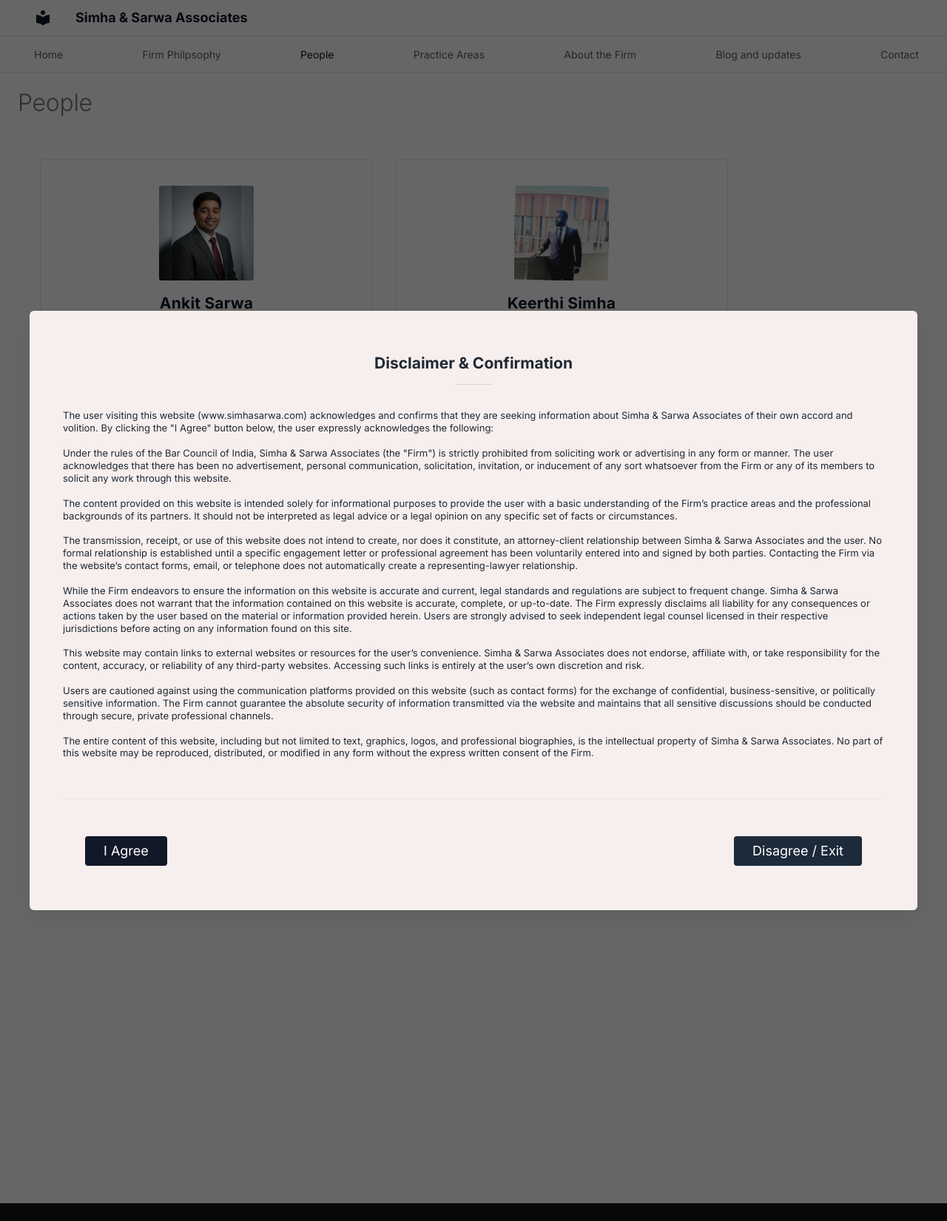
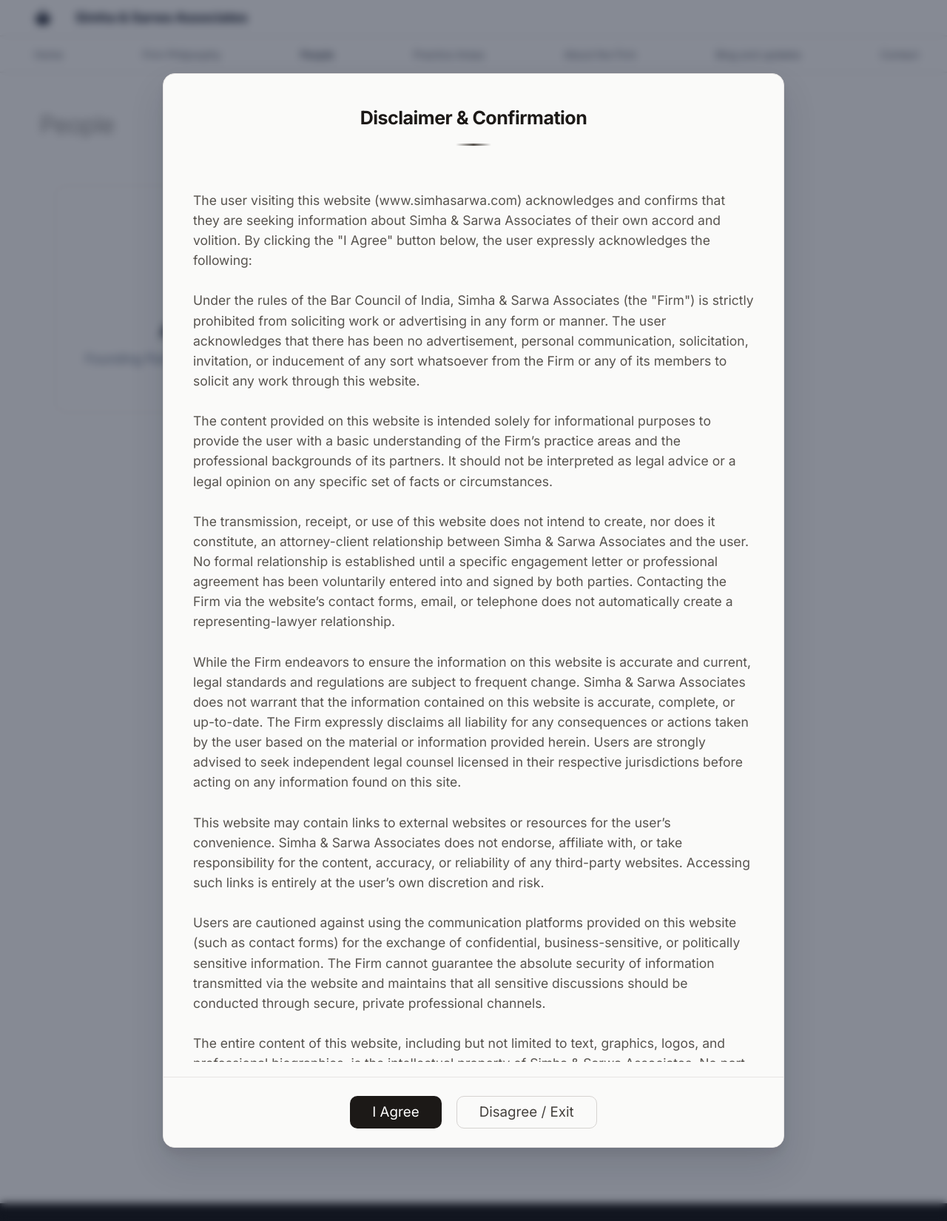
Before and after one commit to akhildp/simha-sarva, an MkDocs documentation site: the page built from docs/people.md, in a window 1280 px wide. Shown: the whole page at 74% size. Built offline with MkDocs 1.6.1 and Material for MkDocs 9.7.7, drawn with Linux system fonts in a browser that asks for light colours.

Commit message:
Cusror enhancements

```diff
--- a/docs/css/custom.css
+++ b/docs/css/custom.css
@@ -1,96 +1,161 @@
 /* =========================================================
-   ACCENT SYSTEM (LOCAL, NOT MATERIAL-DEPENDENT)
+   MODERN DESIGN TOKENS
 ========================================================= */
 
 :root {
-  --accent-color: #9A8356;        /* muted gold */
-  --accent-color-soft: #E7DFC9;
+  /* Palette */
+  --color-accent: #a68b5b;
+  --color-accent-hover: #8b7349;
+  --color-accent-muted: #e8e2d4;
+  --color-accent-subtle: #f5f2eb;
+
+  --color-text: #0f172a;
+  --color-text-muted: #475569;
+  --color-text-soft: #64748b;
+
+  --color-surface: #ffffff;
+  --color-surface-elevated: #fafaf9;
+  --color-border: #e7e5e4;
+  --color-border-strong: #d6d3d1;
+
+  /* Spacing scale (4px base) */
+  --space-1: 0.25rem;
+  --space-2: 0.5rem;
+  --space-3: 0.75rem;
+  --space-4: 1rem;
+  --space-5: 1.25rem;
+  --space-6: 1.5rem;
+  --space-8: 2rem;
+  --space-10: 2.5rem;
+  --space-12: 3rem;
+  --space-16: 4rem;
+
+  /* Layout */
+  --content-max: 72rem;
+  --content-narrow: 65ch;
+  --radius-sm: 6px;
+  --radius-md: 10px;
+  --radius-lg: 14px;
+  --radius-xl: 20px;
+
+  /* Shadows */
+  --shadow-sm: 0 1px 2px rgba(15, 23, 42, 0.04);
+  --shadow-md: 0 4px 12px rgba(15, 23, 42, 0.06), 0 2px 4px rgba(15, 23, 42, 0.04);
+  --shadow-lg: 0 12px 32px rgba(15, 23, 42, 0.08), 0 4px 8px rgba(15, 23, 42, 0.04);
+  --shadow-focus: 0 0 0 3px var(--color-accent-muted);
+
+  /* Motion */
+  --ease-out: cubic-bezier(0.22, 1, 0.36, 1);
+  --duration-fast: 0.2s;
+  --duration-normal: 0.3s;
 }
 
 /* =========================================================
-   GLOBAL RESET / MATERIAL NEUTRALIZATION
+   GLOBAL / MATERIAL OVERRIDES
 ========================================================= */
 
-/* Remove docs UI */
 .md-nav--secondary,
 .md-sidebar--primary,
 .md-search {
   display: none !important;
 }
 
-/* Main content centering */
 .md-main__inner {
-  max-width: 1300px;
-  margin: 0 auto;
+  max-width: var(--content-max);
+  margin-inline: auto;
+  padding-inline: var(--space-6);
 }
 
 .centered-container {
-  max-width: 1300px;
-  margin: 0 auto;
+  max-width: var(--content-max);
+  margin-inline: auto;
+  padding-inline: var(--space-6);
 }
 
-/* Header + tabs */
+/* Header & navigation */
 .md-header,
 .md-tabs {
-  background: #ffffff !important;
-  color: #0F172A !important;
-  border-bottom: 1px solid #E5E7EB;
+  background: var(--color-surface) !important;
+  color: var(--color-text) !important;
+  border-bottom: 1px solid var(--color-border);
+  box-shadow: var(--shadow-sm);
 }
 
 .md-header__title,
 .md-tabs__link {
-  color: #0F172A !important;
+  color: var(--color-text) !important;
 }
 
-/* Active tab */
 .md-tabs__link--active {
-  color: #0F172A !important;
-  border-bottom: 2px solid var(--accent-color);
+  color: var(--color-text) !important;
+  border-bottom: 2px solid var(--color-accent);
+  font-weight: 500;
 }
 
-/* Icons */
 .md-icon,
 .md-header__button,
 .md-tabs__link svg {
-  color: #0F172A !important;
-  fill: #0F172A !important;
+  color: var(--color-text) !important;
+  fill: var(--color-text) !important;
+}
+
+/* Navbar layout */
+.md-tabs__inner {
+  max-width: var(--content-max);
+  margin-inline: auto;
+  padding-inline: var(--space-6);
+}
+
+.md-tabs__list {
+  display: flex;
+  justify-content: space-between;
+  width: 100%;
+  gap: var(--space-2);
+}
+
+.md-tabs__item {
+  flex: 0 0 auto;
 }
 
 /* Links */
 .md-typeset a {
-  color: #0F172A !important;
+  color: var(--color-text) !important;
   text-decoration: underline;
-  text-decoration-color: #CBD5E1;
+  text-decoration-color: var(--color-border);
+  text-underline-offset: 0.15em;
+  transition: color var(--duration-fast) var(--ease-out),
+              text-decoration-color var(--duration-fast) var(--ease-out);
 }
 
 .md-typeset a:hover {
-  color: #020617 !important;
-  text-decoration-color: var(--accent-color);
+  color: var(--color-accent-hover) !important;
+  text-decoration-color: var(--color-accent);
 }
 
 /* Buttons */
 .md-button {
   background: transparent !important;
-  color: #0F172A !important;
-  border: 1px solid #CBD5E1;
+  color: var(--color-text) !important;
+  border: 1px solid var(--color-border);
+  border-radius: var(--radius-sm);
+  transition: background var(--duration-fast), border-color var(--duration-fast);
 }
 
 .md-button:hover {
-  background: #F8FAFC;
-  border-color: #94A3B8;
+  background: var(--color-surface-elevated) !important;
+  border-color: var(--color-border-strong);
 }
 
 /* Focus & selection */
 :focus-visible {
-  outline: 2px solid #CBD5E1 !important;
+  outline: 2px solid var(--color-accent);
   outline-offset: 2px;
 }
 
 ::selection {
-  background: #E5E7EB;
+  background: var(--color-accent-muted);
 }
 
-/* Kill any leftover Material tint hooks */
 [data-md-color-primary],
 [data-md-color-accent] {
   background: none !important;
@@ -98,147 +163,166 @@
 }
 
 /* =========================================================
-   NAVBAR JUSTIFICATION (CENTERED)
+   TYPOGRAPHY & CONTENT
 ========================================================= */
 
-.md-tabs__inner {
-  max-width: 1100px;
-  margin: 0 auto;
+.md-typeset {
+  --md-typeset-a-color: var(--color-text);
 }
 
-.md-tabs__list {
-  display: flex;
-  justify-content: space-between;
-  width: 100%;
+.md-typeset p,
+.md-typeset li,
+.md-typeset blockquote,
+.md-typeset td,
+.md-typeset th {
+  text-align: justify;
+  hyphens: none;
 }
 
-.md-tabs__item {
-  flex: 0 0 auto;
+.md-typeset p {
+  text-indent: 0 !important;
+  line-height: 1.7;
+}
+
+.md-typeset p + p {
+  text-indent: 1.5em;
+}
+
+@media (max-width: 768px) {
+  .md-typeset p,
+  .md-typeset li,
+  .md-typeset blockquote {
+    text-align: left;
+    hyphens: none;
+  }
 }
 
 /* =========================================================
-   PEOPLE GRID
+   PEOPLE PAGE – MODERN CARD LAYOUT
 ========================================================= */
 
 .people-grid {
   display: grid;
   grid-template-columns: repeat(2, 1fr);
-  gap: 1.5rem;
-
-  max-width: 1100px;
-  margin: 2.75rem auto;
-  padding: 0 1.5rem;
+  gap: var(--space-8);
+  max-width: var(--content-max);
+  margin: var(--space-12) auto;
+  padding-inline: var(--space-4);
 }
 
-/* =========================================================
-   PERSON CARD
-========================================================= */
-
 .person-card {
-  background: #ffffff;
-  border: 1px solid #E5E7EB;
-  border-radius: 4px;
-
-  padding: 1.75rem 2rem;
+  background: var(--color-surface);
+  border: 1px solid var(--color-border);
+  border-radius: var(--radius-lg);
+  padding: var(--space-8);
   text-align: center;
   cursor: pointer;
+  position: relative;
+  overflow: hidden;
+  transition:
+    box-shadow var(--duration-normal) var(--ease-out),
+    transform var(--duration-normal) var(--ease-out),
+    border-color var(--duration-normal) var(--ease-out),
+    opacity var(--duration-normal) var(--ease-out);
+}
 
-  font-size: 0.75rem;
-  line-height: 1.5;
-
-  transition:
-    box-shadow 0.25s ease,
-    transform 0.25s ease,
-    opacity 0.25s ease,
-    border-color 0.25s ease;
+/* Subtle top accent when expanded */
+.person-card::before {
+  content: "";
+  position: absolute;
+  top: 0;
+  left: 0;
+  right: 0;
+  height: 3px;
+  background: var(--color-accent);
+  opacity: 0;
+  transition: opacity var(--duration-normal) var(--ease-out);
 }
 
 .person-card:hover {
-  transform: translateY(-2px);
-  box-shadow: 0 8px 22px rgba(15, 23, 42, 0.08);
-  border-color: var(--accent-color-soft);
+  transform: translateY(-4px);
+  box-shadow: var(--shadow-lg);
+  border-color: var(--color-accent-muted);
 }
 
-/* Expanded */
 .person-card.expanded {
-  box-shadow: 0 12px 30px rgba(15, 23, 42, 0.1);
+  box-shadow: var(--shadow-lg);
+  border-color: var(--color-accent-muted);
 }
 
-/* Dim inactive */
-.people-grid.has-active .person-card:not(.expanded) {
-  opacity: 0.6;
+.person-card.expanded::before {
+  opacity: 1;
 }
 
-/* =========================================================
-   PHOTO
-========================================================= */
+/* Dim inactive cards when one is expanded (using :has) */
+.people-grid:has(.person-card.expanded) .person-card:not(.expanded) {
+  opacity: 0.65;
+}
 
 .person-photo {
-  width: clamp(100px, 10vw, 130px);
-  height: auto;
+  width: clamp(112px, 12vw, 140px);
+  aspect-ratio: 1;
+  object-fit: cover;
   display: block;
-  margin: 0 auto 0.75rem;
-  border-radius: 3px;
-
-  transition: filter 0.25s ease;
+  margin-inline: auto var(--space-4);
+  border-radius: var(--radius-md);
+  transition: filter var(--duration-normal) var(--ease-out);
 }
 
 .person-card:hover .person-photo {
-  filter: saturate(105%);
+  filter: saturate(1.08);
 }
-
-/* =========================================================
-   NAME & ROLE
-========================================================= */
 
 .person-card h3 {
   margin: 0;
-  font-size: 1.05rem;
+  font-size: clamp(1rem, 2vw, 1.15rem);
   font-weight: 600;
-  letter-spacing: 0.01em;
-  color: #0F172A;
+  letter-spacing: 0.02em;
+  color: var(--color-text);
+  transition: color var(--duration-fast);
 }
 
-.person-card:hover h3 {
-  color: var(--accent-color);
+.person-card:hover h3,
+.person-card.expanded h3 {
+  color: var(--color-accent);
 }
 
 .person-role {
-  margin-top: 0.25rem;
-  font-size: 0.85rem;
-  color: #64748B;
+  margin-top: var(--space-1);
+  font-size: 0.875rem;
+  color: var(--color-text-soft);
+  font-weight: 500;
 }
-
-/* =========================================================
-   BIO (EXPANDING CONTENT)
-========================================================= */
 
 .person-bio {
   display: none;
-  margin-top: 1.1rem;
-  font-size: 0.85rem;
-  line-height: 1.65;
+  margin-top: var(--space-6);
+  padding-top: var(--space-6);
+  border-top: 1px solid var(--color-border);
+  font-size: 0.9375rem;
+  line-height: 1.7;
+  text-align: left;
 }
 
 .person-card.expanded .person-bio {
   display: block;
-  animation: fadeSlideIn 220ms ease-out;
+  animation: bioReveal 0.35s var(--ease-out) forwards;
 }
 
 .person-bio p {
-  margin-bottom: 0.75rem;
+  margin-bottom: var(--space-4);
   text-align: justify;
   hyphens: auto;
 }
 
-/* =========================================================
-   ANIMATION
-========================================================= */
+.person-bio p:last-child {
+  margin-bottom: 0;
+}
 
-@keyframes fadeSlideIn {
+@keyframes bioReveal {
   from {
     opacity: 0;
-    transform: translateY(-4px);
+    transform: translateY(-8px);
   }
   to {
     opacity: 1;
@@ -247,17 +331,29 @@
 }
 
 /* =========================================================
-   MOBILE
+   RESPONSIVE
 ========================================================= */
 
 @media (max-width: 768px) {
+  .md-main__inner {
+    padding-inline: var(--space-4);
+  }
+
   .people-grid {
     grid-template-columns: 1fr;
-    padding: 0 1rem;
+    gap: var(--space-6);
+    margin: var(--space-8) auto;
+    padding-inline: var(--space-2);
+  }
+
+  .person-card {
+    padding: var(--space-6);
   }
 
   .person-bio {
-    font-size: 0.9rem;
+    font-size: 0.9375rem;
+    margin-top: var(--space-5);
+    padding-top: var(--space-5);
   }
 
   .person-bio p {
@@ -271,41 +367,11 @@
 ========================================================= */
 
 @media (prefers-reduced-motion: reduce) {
-  * {
-    animation: none !important;
-    transition: none !important;
+  *,
+  *::before,
+  *::after {
+    animation-duration: 0.01ms !important;
+    animation-iteration-count: 1 !important;
+    transition-duration: 0.01ms !important;
   }
 }
-/* =========================================================
-   GLOBAL TEXT JUSTIFICATION
-========================================================= */
-
-/* Justify all readable content */
-.md-typeset p,
-.md-typeset li,
-.md-typeset blockquote,
-.md-typeset td,
-.md-typeset th {
-  text-align: justify;
-  hyphens: none;
-}
-
-
-.md-typeset p {
-  text-indent: 0 !important;
-}
-
-@media (max-width: 768px) {
-  .md-typeset p,
-  .md-typeset li,
-  .md-typeset blockquote {
-    text-align: left;
-    hyphens: none;
-  }
-}
-.md-typeset p {
-  line-height: 1.65;
-}
-.md-typeset p + p {
-  text-indent: 1.5em;
-}
--- a/docs/css/disclaimer.css
+++ b/docs/css/disclaimer.css
@@ -1,256 +1,257 @@
+/* =========================================================
+   MODERN DISCLAIMER MODAL – DESIGN TOKENS
+========================================================= */
+
+:root {
+  --disclaimer-bg: #fafaf9;
+  --disclaimer-border: #e7e5e4;
+  --disclaimer-text: #1c1917;
+  --disclaimer-text-muted: #57534e;
+  --disclaimer-overlay: rgba(15, 23, 42, 0.5);
+  --disclaimer-radius: 16px;
+  --disclaimer-shadow: 0 24px 48px rgba(15, 23, 42, 0.12), 0 8px 16px rgba(15, 23, 42, 0.08);
+  --disclaimer-btn-primary: #1c1917;
+  --disclaimer-btn-primary-hover: #292524;
+  --disclaimer-btn-secondary-border: #d6d3d1;
+  --disclaimer-btn-secondary-text: #44403c;
+  --disclaimer-ease: cubic-bezier(0.22, 1, 0.36, 1);
+  --disclaimer-duration: 0.3s;
+}
+
+/* =========================================================
+   OVERLAY
+========================================================= */
+
 #bci-disclaimer-overlay {
   position: fixed;
   inset: 0;
-  background: rgba(0, 0, 0, 0.6);
   z-index: 9999;
   display: flex;
   align-items: center;
   justify-content: center;
+  padding: var(--space-4, 1rem);
+  background: var(--disclaimer-overlay);
+  backdrop-filter: blur(6px);
+  -webkit-backdrop-filter: blur(6px);
+  opacity: 0;
+  animation: disclaimerOverlayIn 0.35s var(--disclaimer-ease) forwards;
 }
 
+#bci-disclaimer-overlay.fade-out {
+  animation: disclaimerOverlayOut 0.25s var(--disclaimer-ease) forwards;
+}
+
+@keyframes disclaimerOverlayIn {
+  from { opacity: 0; }
+  to   { opacity: 1; }
+}
+
+@keyframes disclaimerOverlayOut {
+  from { opacity: 1; }
+  to   { opacity: 0; }
+}
+
+/* =========================================================
+   MODAL BOX
+========================================================= */
+
 .bci-disclaimer-box {
-  background: #f7eeee;
-  max-width: 1200px;
-   padding: 2rem 2.25rem;
-  border-radius: 6px;
-  box-shadow:
-    0 10px 30px rgba(0, 0, 0, 0.08),
-    0 2px 6px rgba(0, 0, 0, 0.04);
+  background: var(--disclaimer-bg);
+  color: var(--disclaimer-text);
+  width: 100%;
+  max-width: 42rem;
+  max-height: min(88vh, 90dvh);
+  border-radius: var(--disclaimer-radius);
+  box-shadow: var(--disclaimer-shadow);
+  border: 1px solid var(--disclaimer-border);
   font-family: Inter, system-ui, -apple-system, BlinkMacSystemFont,
-               "Segoe UI", Roboto, "Helvetica Neue", Arial, sans-serif;
-  font-size: 0.65rem;
-  line-height: 1.3;
-  color: #1F2933;
+    "Segoe UI", Roboto, "Helvetica Neue", Arial, sans-serif;
+  font-size: clamp(0.8125rem, 1.5vw, 0.875rem);
+  line-height: 1.55;
+  overflow: hidden;
+  display: flex;
+  flex-direction: column;
+  opacity: 0;
+  transform: translateY(16px) scale(0.98);
+  animation: disclaimerBoxIn 0.4s var(--disclaimer-ease) 0.06s forwards;
+}
+
+#bci-disclaimer-overlay.fade-out .bci-disclaimer-box {
+  animation: disclaimerBoxOut 0.22s var(--disclaimer-ease) forwards;
+}
+
+@keyframes disclaimerBoxIn {
+  from {
+    opacity: 0;
+    transform: translateY(16px) scale(0.98);
+  }
+  to {
+    opacity: 1;
+    transform: translateY(0) scale(1);
+  }
+}
+
+@keyframes disclaimerBoxOut {
+  from {
+    opacity: 1;
+    transform: translateY(0) scale(1);
+  }
+  to {
+    opacity: 0;
+    transform: translateY(8px) scale(0.99);
+  }
+}
+
+/* Scrollable body */
+.bci-disclaimer-box > h2,
+.bci-disclaimer-box > p {
+  padding-inline: var(--space-8, 2rem);
+  padding-top: var(--space-8, 2rem);
+}
+
+.bci-disclaimer-box > p {
+  padding-bottom: var(--space-4, 1rem);
+  overflow-y: auto;
+  -webkit-overflow-scrolling: touch;
+  flex: 1 1 auto;
+  margin: 0;
 }
 
 .bci-disclaimer-box h2 {
   text-align: center;
-  font-size: 1.05rem;
+  font-size: clamp(1.125rem, 2vw, 1.25rem);
   font-weight: 600;
-  margin-bottom: 1rem;
-  letter-spacing: 0;
+  letter-spacing: -0.02em;
+  margin: 0 0 var(--space-4, 1rem);
+  color: var(--disclaimer-text);
+  flex-shrink: 0;
 }
 
 .bci-disclaimer-box h2::after {
   content: "";
   display: block;
   width: 48px;
-  height: 1px;
-  background: #D1D5DB;
-  margin: 0.75rem auto 0;
+  height: 3px;
+  background: linear-gradient(90deg, transparent, var(--disclaimer-text-muted), transparent);
+  margin: var(--space-3, 0.75rem) auto 0;
+  border-radius: 2px;
 }
 
 .bci-disclaimer-box p {
-  margin-bottom: 0.9rem;
+  margin-bottom: var(--space-4, 1rem);
+  color: var(--disclaimer-text-muted);
 }
+
+/* =========================================================
+   ACTIONS (STICKY FOOTER)
+========================================================= */
 
 .disclaimer-actions {
   display: flex;
   justify-content: center;
-  gap: 1.5rem;
-  margin-top: 1.75rem;
-}
-
-.bci-disclaimer-box button {
-  margin-top: 1.5rem;
-  padding: 0.5rem 1.25rem;
-  background: #1c2a39;
-  color: #fff;
-  border: none;
-  cursor: pointer;
-  font-size: 0.9rem;
-}
-.disclaimer-actions {
-  display: flex;
-  justify-content: center;
-  gap: 1.5rem;
-  margin-top: 1.75rem;
+  gap: var(--space-4, 1rem);
+  padding: var(--space-5, 1.25rem) var(--space-8, 2rem);
+  padding-bottom: calc(var(--space-5, 1.25rem) + env(safe-area-inset-bottom));
+  border-top: 1px solid var(--disclaimer-border);
+  background: var(--disclaimer-bg);
+  flex-shrink: 0;
+  position: sticky;
+  bottom: 0;
 }
 
 #bci-agree-btn,
 .exit-link {
-  height: 40px;
-  padding: 0 1.25rem;
+  min-height: 44px;
+  padding: 0 var(--space-6, 1.5rem);
   display: inline-flex;
   align-items: center;
   justify-content: center;
-
-  font-size: 0.9rem;
+  font-size: 0.9375rem;
+  font-weight: 500;
   line-height: 1;
-  border-radius: 4px;
+  border-radius: 10px;
   box-sizing: border-box;
+  cursor: pointer;
+  transition: background var(--disclaimer-duration), border-color var(--disclaimer-duration),
+    color var(--disclaimer-duration), transform 0.15s var(--disclaimer-ease);
 }
 
 #bci-agree-btn {
-  background: #111827;
+  background: var(--disclaimer-btn-primary);
   color: #fff;
   border: none;
 }
 
+#bci-agree-btn:hover {
+  background: var(--disclaimer-btn-primary-hover);
+}
+
+#bci-agree-btn:active,
+.exit-link:active {
+  transform: scale(0.98);
+}
+
 .exit-link {
   background: transparent;
-  border: 1px solid #D1D5DB;
-  color: #374151;
+  border: 1px solid var(--disclaimer-btn-secondary-border);
+  color: var(--disclaimer-btn-secondary-text);
+  text-decoration: none;
 }
 
-
-/* Overlay fade-in */
-#bci-disclaimer-overlay {
-  opacity: 0;
-  animation: overlayFadeIn 0.35s ease-out forwards;
+.exit-link:hover {
+  border-color: var(--disclaimer-text-muted);
+  color: var(--disclaimer-text);
 }
 
-/* Box slide + fade */
-.bci-disclaimer-box {
-  opacity: 0;
-  transform: translateY(12px);
-  animation: boxSlideIn 0.4s ease-out forwards;
-  animation-delay: 0.1s;
-}
+/* =========================================================
+   MOBILE
+========================================================= */
 
-/* Exit animation */
-#bci-disclaimer-overlay.fade-out {
-  animation: overlayFadeOut 0.25s ease-in forwards;
-}
+@media (max-width: 480px) {
+  #bci-disclaimer-overlay {
+    padding: var(--space-3, 0.75rem);
+    align-items: flex-end;
+  }
 
-#bci-disclaimer-overlay.fade-out .bci-disclaimer-box {
-  animation: boxFadeOut 0.2s ease-in forwards;
-}
+  .bci-disclaimer-box {
+    max-height: 92dvh;
+    border-radius: var(--disclaimer-radius) var(--disclaimer-radius) 0 0;
+  }
 
-/* Keyframes */
-@keyframes overlayFadeIn {
-  from { opacity: 0; }
-  to   { opacity: 1; }
-}
+  .bci-disclaimer-box > h2,
+  .bci-disclaimer-box > p {
+    padding-inline: var(--space-5, 1.25rem);
+  }
 
-@keyframes overlayFadeOut {
-  from { opacity: 1; }
-  to   { opacity: 0; }
-}
+  .disclaimer-actions {
+    flex-direction: column;
+    padding-inline: var(--space-5, 1.25rem);
+  }
 
-@keyframes boxSlideIn {
-  from {
-    opacity: 0;
-    transform: translateY(12px);
-  }
-  to {
-    opacity: 1;
-    transform: translateY(0);
+  .disclaimer-actions #bci-agree-btn,
+  .disclaimer-actions .exit-link {
+    width: 100%;
   }
 }
 
-@keyframes boxFadeOut {
-  from {
-    opacity: 1;
-    transform: translateY(0);
-  }
-  to {
-    opacity: 0;
-    transform: translateY(8px);
-  }
-}
+/* =========================================================
+   REDUCED MOTION
+========================================================= */
 
 @media (prefers-reduced-motion: reduce) {
   #bci-disclaimer-overlay,
   .bci-disclaimer-box {
     animation: none !important;
+    opacity: 1 !important;
     transform: none !important;
-    opacity: 1 !important;
+  }
+
+  #bci-disclaimer-overlay.fade-out {
+    opacity: 0;
+  }
+
+  #bci-agree-btn,
+  .exit-link {
+    transition: none;
   }
 }
-
-/* ===============================
-   DISCLAIMER – MOBILE FIX
-=============================== */
-
-.disclaimer-overlay {
-  position: fixed;
-  inset: 0;
-  background: rgba(0, 0, 0, 0.6);
-  z-index: 9999;
-
-  display: flex;
-  align-items: center;
-  justify-content: center;
-
-  padding: 1rem;
-}
-
-.disclaimer-modal {
-  background: #ffffff;
-  color: #0F172A;
-
-  width: 100%;
-  max-width: 640px;
-  max-height: calc(100vh - 2rem);
-
-  display: flex;
-  flex-direction: column;
-
-  overflow: hidden;
-  border-radius: 6px;
-}
-
-.disclaimer-content {
-  padding: 1.5rem;
-  overflow-y: auto;
-  -webkit-overflow-scrolling: touch;
-
-  flex: 1 1 auto;
-}
-
-.disclaimer-actions {
-  display: flex;
-  justify-content: space-between;
-  gap: 1rem;
-
-  padding: 1rem 1.5rem;
-  border-top: 1px solid #E5E7EB;
-
-  flex-shrink: 0;
-}
-
-@media (max-width: 480px) {
-  .disclaimer-modal {
-    max-width: 100%;
-    border-radius: 4px;
-  }
-
-  .disclaimer-actions {
-    flex-direction: column;
-  }
-
-  .disclaimer-actions button {
-    width: 100%;
-  }
-}
-
-/* ===============================
-   FIX: Mobile scrolling + buttons
-=============================== */
-
-#bci-disclaimer-overlay {
-  padding: 1rem; /* prevents edge clipping on phones */
-}
-
-.bci-disclaimer-box {
-  max-height: 100dvh;
-  width: 100%;
-  overflow: hidden;
-
-  display: flex;
-  flex-direction: column;
-}
-.bci-disclaimer-box > *:not(.disclaimer-actions) {
-  overflow-y: auto;
-  -webkit-overflow-scrolling: touch;
-  flex: 1 1 auto;
-}
-
-.disclaimer-actions {
-  flex-shrink: 1;
-  position: sticky;
-  bottom: 0;
-  background: #f7eeee;
-  padding-bottom: calc(1rem + env(safe-area-inset-bottom));
-}
```
